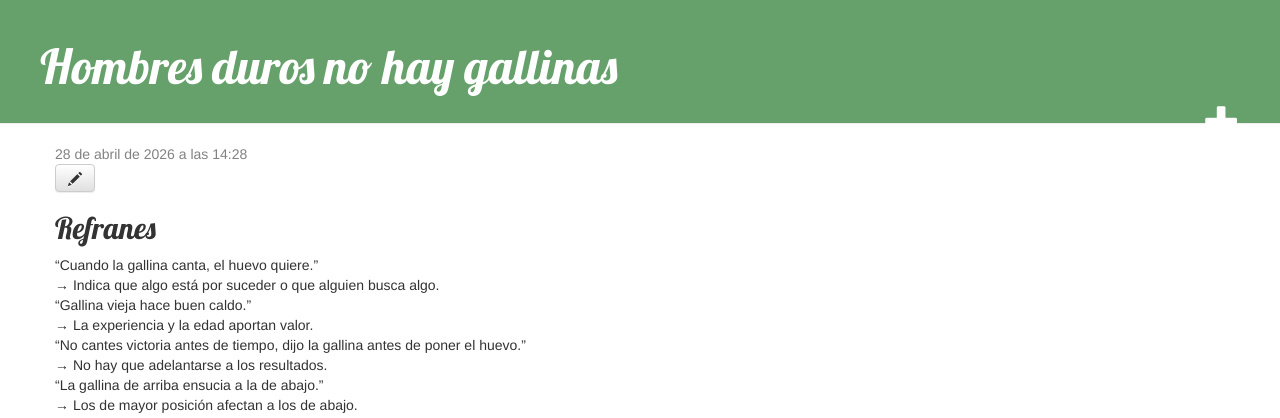
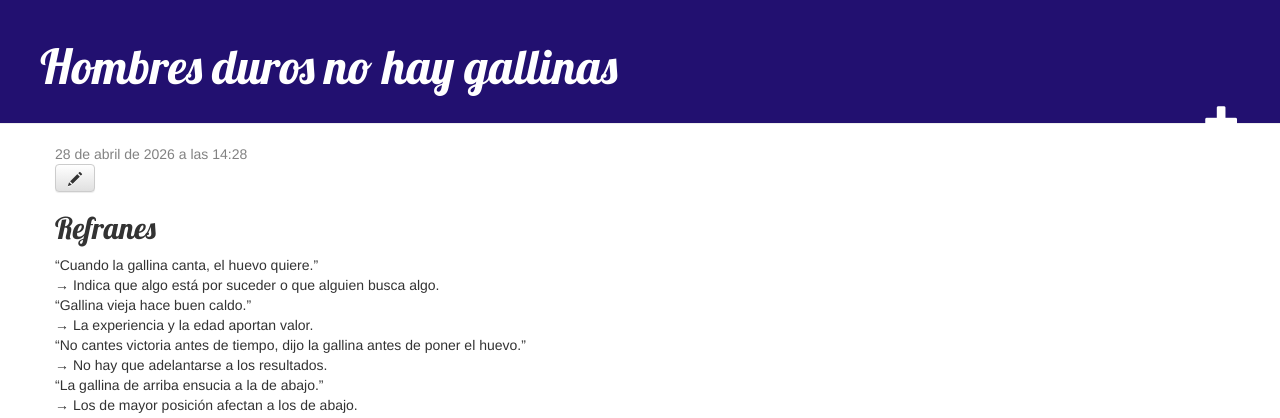
Before and after one commit to AliAssou/Hombres-duros-no-hay-gallinas, a Django app: page /post/7/ in a window 1280 px wide. Shown: the top 418 px of the page. Run offline with Django 5.2, Linux system fonts and the light colour scheme; data comes from the database, SQL or seed files in the repository; some libraries are stand-ins or nearby versions.

Commit message:
otro color ali

```diff
--- a/blog/static/css/blog.css
+++ b/blog/static/css/blog.css
@@ -1,5 +1,5 @@
 .page-header {
-    background-color: #66a16b;
+    background-color: #221070;
     margin-top: 0;
     padding: 20px 20px 20px 40px;
 }
```
